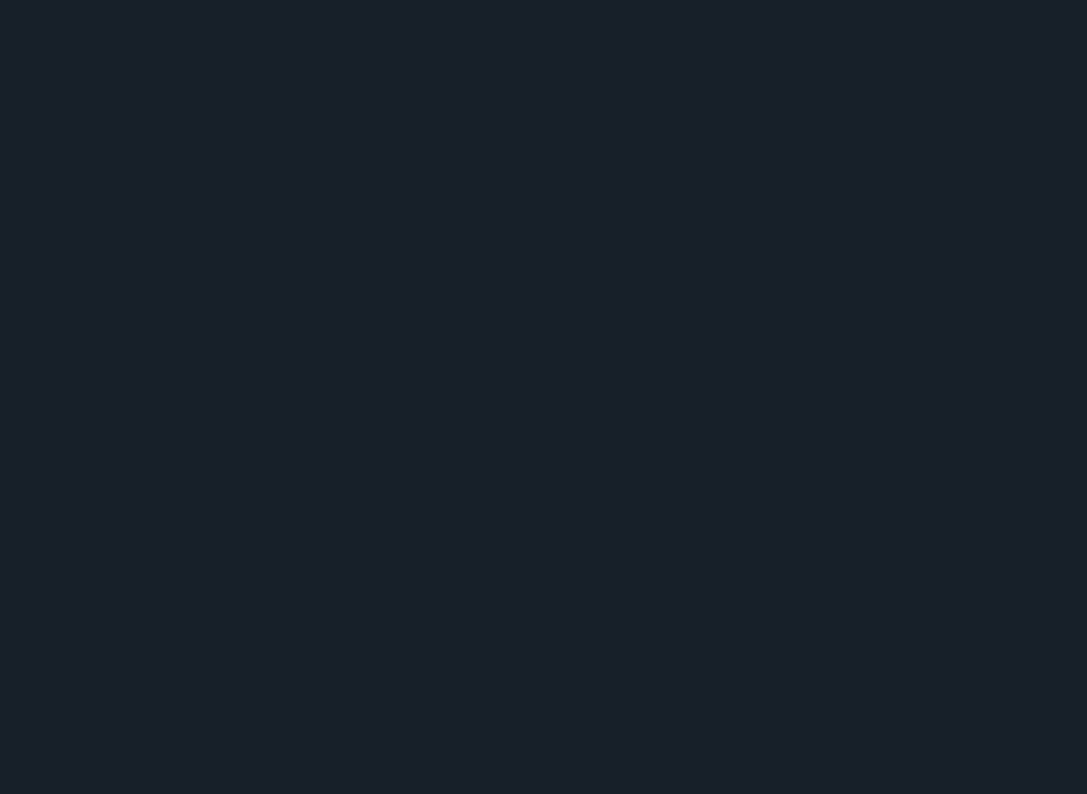
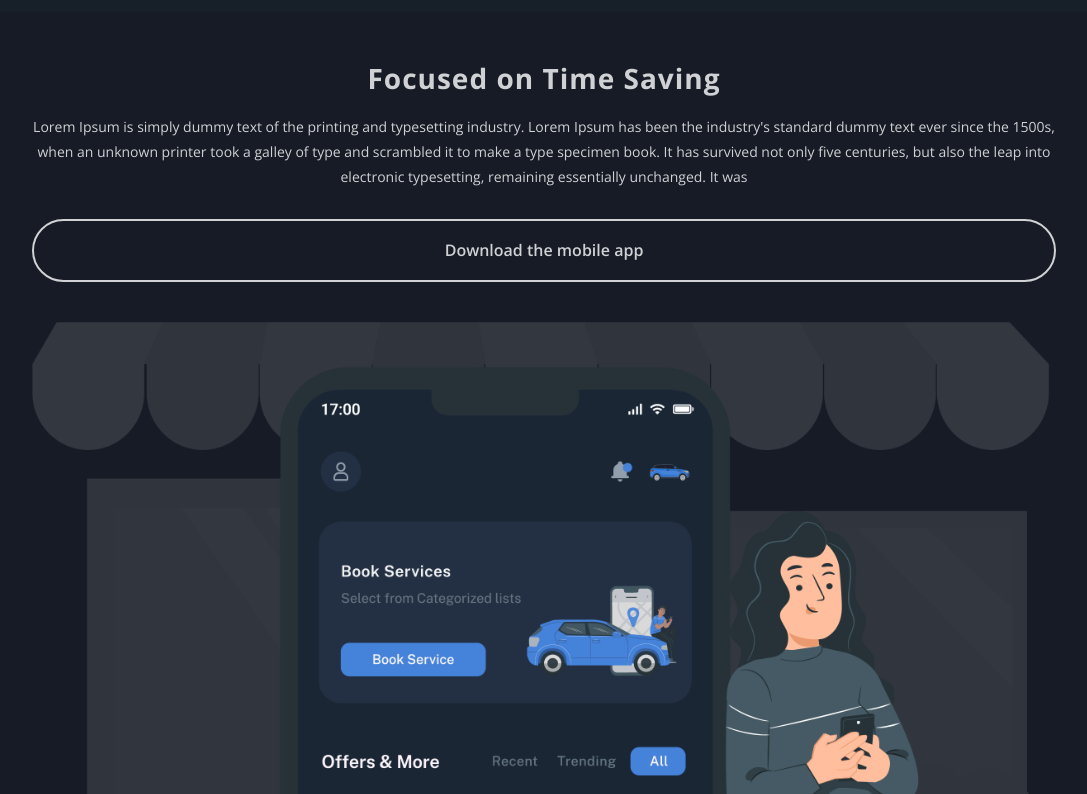
Before and after one commit to babarkhuroo/project-auto, a React (Create React App) app: page / in a window 1280 px wide. Shown: the part 1366-2160 px from the top of the page, without its empty margins (96-1183 px from the left). Before the commit the page ends 1397 px from the top, so only its background shows below. Built offline with nearby package versions, Linux system fonts and the light colour scheme.

Commit message:
added main section

```diff
--- a/src/App.js
+++ b/src/App.js
@@ -5,11 +5,13 @@ import Section from './components/Section'
 
 function App() {
   return (
-    <div className='main-container'>
-      <Header />
-      <Hero />
+    <>
+      <div className='main-container'>
+        <Header />
+        <Hero />
+      </div>
       <Section />
-    </div>
+    </>
   )
 }
 
--- a/src/components/Hero.js
+++ b/src/components/Hero.js
@@ -24,7 +24,7 @@ const Hero = () => {
         <input type='text' placeholder='Enter Your Mail' />
         <button type='submit'>Submit</button>
       </form>
-      <img src={hero_img} alt='hero' />
+      <img src={hero_img} alt='hero' className='hero-img' />
       <div className='social-links'>
         <a href='#'>
           <FaFacebookF size='1.5em' />
--- a/src/components/Section.js
+++ b/src/components/Section.js
@@ -1,8 +1,25 @@
 import React from 'react'
 import '../styles/Section.css'
+import pickup_img from '../assets/picku_service.png'
 
 const Section = () => {
-  return <div>Section</div>
+  return (
+    <div className='section'>
+      <main className='section-content'>
+        <h3>Focused on Time Saving</h3>
+        <p>
+          Lorem Ipsum is simply dummy text of the printing and typesetting
+          industry. Lorem Ipsum has been the industry's standard dummy text ever
+          since the 1500s, when an unknown printer took a galley of type and
+          scrambled it to make a type specimen book. It has survived not only
+          five centuries, but also the leap into electronic typesetting,
+          remaining essentially unchanged. It was
+        </p>
+        <button className='btn'>Download the mobile app</button>
+        <img src={pickup_img} alt='pickup' className='pickup-img' />
+      </main>
+    </div>
+  )
 }
 
 export default Section
--- a/src/styles/Hero.css
+++ b/src/styles/Hero.css
@@ -38,7 +38,6 @@ input:focus {
 }
 
 button {
-  color: #cfd1d4;
   transition: all 0.1s linear;
 }
 
@@ -48,7 +47,7 @@ button:hover {
   border: 1px solid #7e0fe1;
 }
 
-img {
+.hero-img {
   margin: 50px 0;
 }
 
--- a/src/styles/Section.css
+++ b/src/styles/Section.css
@@ -0,0 +1,38 @@
+.section {
+  background-color: #161b25;
+}
+
+.section-content {
+  width: 80%;
+  text-align: center;
+  margin: 0 auto;
+  padding: 30px 0;
+}
+
+.section-content h3 {
+  padding: 20px 0;
+  font-size: 28px;
+  letter-spacing: 1px;
+}
+
+.section-content p {
+  font-size: 14px;
+  font-weight: 300;
+  line-height: 25px;
+}
+
+.section-content .btn {
+  width: 100%;
+  font-weight: 600;
+  color: #cfd1d4;
+  background-color: transparent;
+  border: 2px solid #cfd1d4;
+  border-radius: 500px;
+  padding: 20px;
+  margin: 30px 0;
+}
+
+.section-content .pickup-img {
+  width: 100%;
+  margin: 10px 0;
+}
```
Also changed, not shown: src/assets/picku_service.png (renamed from src/assets/picku service.png).
